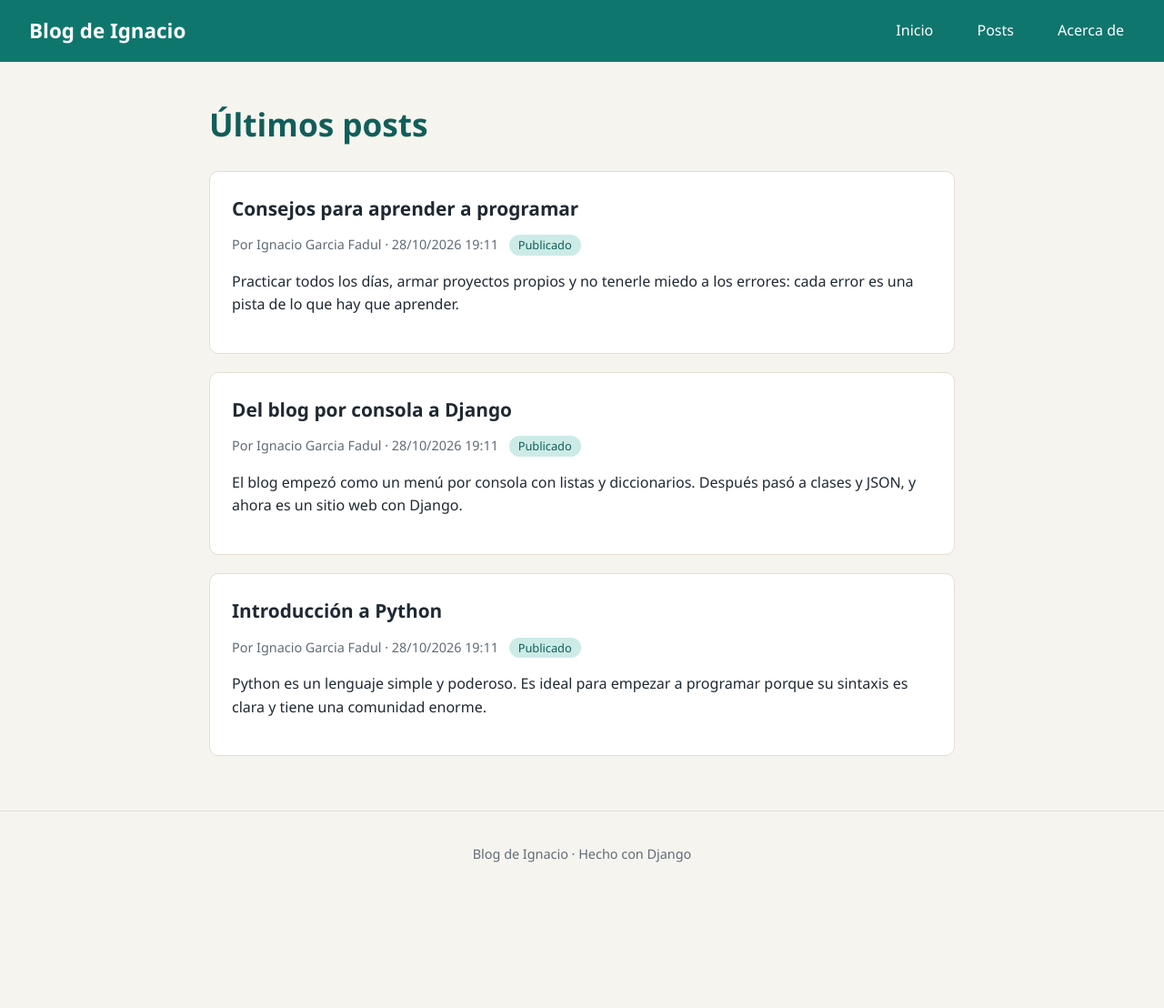
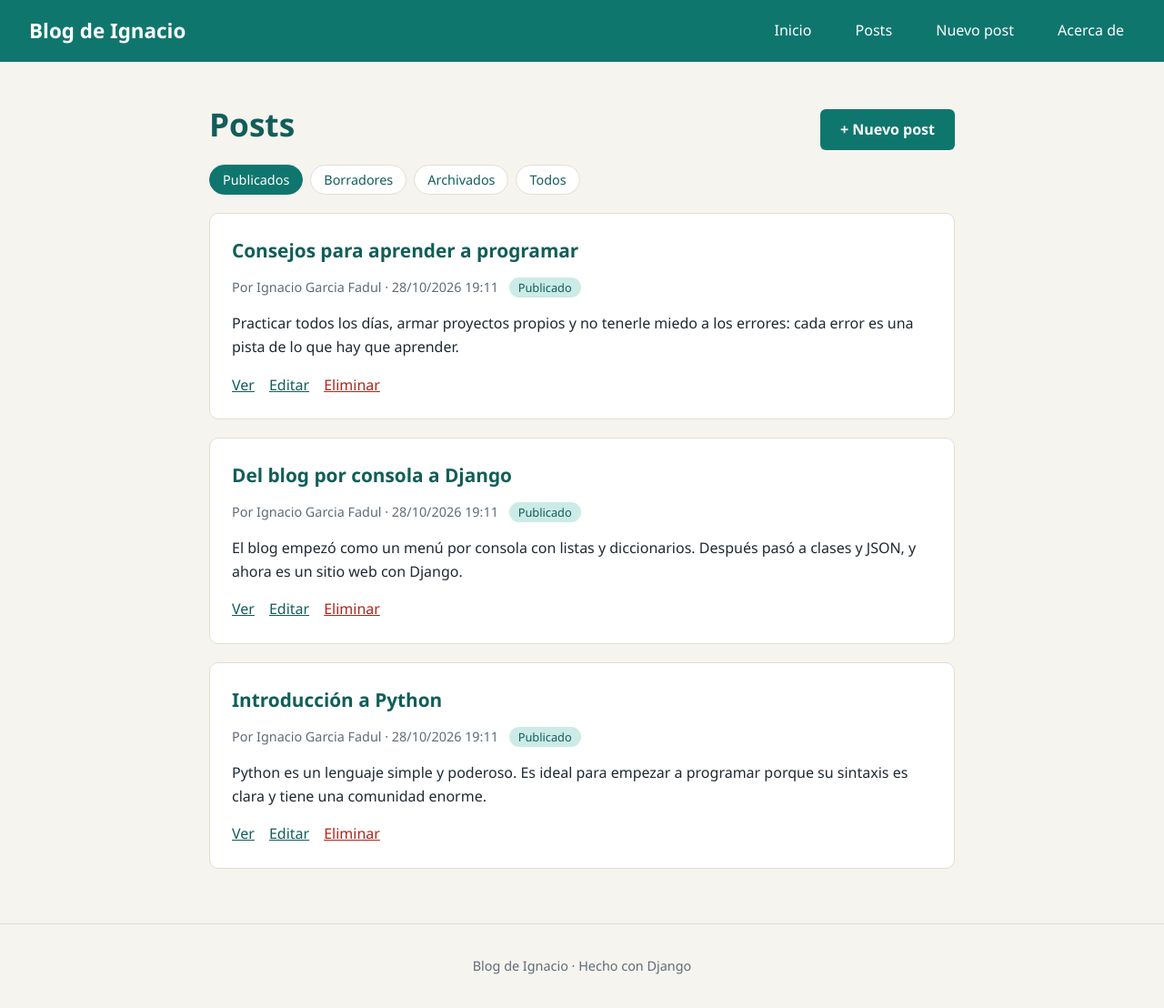
Before and after one commit to fadulnacho-crypto/blog_django, a Django app: page /posts/ in a window 1280 px wide. Shown: the whole page at 91% size. Before the commit the page ends 948 px from the top, so only its background shows below. Run offline with Django 5.2, Linux system fonts and the light colour scheme; data comes from the database, SQL or seed files in the repository.

Commit message:
CRUD de posts con imágenes (ModelForm, media y Pillow)
Co-Authored-By: Claude Opus 5.5 <noreply@anthropic.com>
Claude-Session: https://claude.ai/code/session_01GRuutZKwaLzFgxz9eNmDqW

```diff
--- a/blog_project/settings.py
+++ b/blog_project/settings.py
@@ -118,6 +118,10 @@ USE_TZ = True
 
 STATIC_URL = "static/"
 
+# Archivos subidos por los usuarios (imagenes de los posts)
+MEDIA_URL = "/media/"
+MEDIA_ROOT = BASE_DIR / "media"
+
 
 # Email
 # https://docs.djangoproject.com/en/6.1/topics/email/#topic-email-configuration
--- a/blog_project/urls.py
+++ b/blog_project/urls.py
@@ -1,5 +1,7 @@
 """Rutas principales del proyecto blog_project."""
 
+from django.conf import settings
+from django.conf.urls.static import static
 from django.contrib import admin
 from django.urls import include, path
 
@@ -8,3 +10,7 @@ urlpatterns = [
     # Las rutas del blog estan organizadas en posts/urls.py
     path("", include("posts.urls")),
 ]
+
+# Servir las imagenes subidas (MEDIA) durante el desarrollo
+if settings.DEBUG:
+    urlpatterns += static(settings.MEDIA_URL, document_root=settings.MEDIA_ROOT)
--- a/posts/models.py
+++ b/posts/models.py
@@ -18,6 +18,7 @@ class Post(models.Model):
         choices=Estado.choices,
         default=Estado.BORRADOR,
     )
+    imagen = models.ImageField(upload_to="posts/", null=True, blank=True)
 
     class Meta:
         ordering = ["-fecha_creacion"]
--- a/posts/static/posts/css/estilos.css
+++ b/posts/static/posts/css/estilos.css
@@ -164,3 +164,153 @@ h3 {
     padding: 1px 10px;
     border-radius: 999px;
 }
+
+/* CRUD e imagenes (Preentrega 10) */
+a {
+    color: var(--acento-oscuro);
+}
+
+h2 a,
+h3 a {
+    text-decoration: none;
+}
+
+.titulo-con-accion {
+    display: flex;
+    justify-content: space-between;
+    align-items: center;
+    flex-wrap: wrap;
+    gap: 12px;
+    margin-bottom: 16px;
+}
+
+.titulo-con-accion h1 {
+    margin: 0;
+}
+
+.filtros {
+    display: flex;
+    flex-wrap: wrap;
+    gap: 8px;
+    margin-bottom: 20px;
+}
+
+.filtros a {
+    padding: 4px 14px;
+    border: 1px solid var(--borde);
+    border-radius: 999px;
+    background-color: var(--blanco);
+    text-decoration: none;
+    font-size: 0.9rem;
+}
+
+.filtros a.activo {
+    background-color: var(--acento);
+    border-color: var(--acento);
+    color: var(--blanco);
+}
+
+.tarjeta-post {
+    display: flex;
+    gap: 20px;
+    align-items: flex-start;
+}
+
+.miniatura {
+    width: 160px;
+    height: 120px;
+    object-fit: cover;
+    border-radius: 8px;
+    flex-shrink: 0;
+    display: block;
+    margin-bottom: 12px;
+}
+
+.imagen-post {
+    width: 100%;
+    max-height: 420px;
+    object-fit: cover;
+    border-radius: 8px;
+    margin: 12px 0 20px;
+}
+
+.sin-imagen {
+    color: var(--suave);
+    font-style: italic;
+}
+
+.acciones {
+    display: flex;
+    flex-wrap: wrap;
+    align-items: center;
+    gap: 16px;
+    margin-bottom: 0;
+}
+
+.peligro {
+    color: #b42318;
+}
+
+button.boton {
+    border: none;
+    font-size: 1rem;
+    cursor: pointer;
+    margin-top: 0;
+}
+
+.boton-peligro {
+    background-color: #b42318;
+}
+
+.boton-peligro:hover {
+    background-color: #8f1c13;
+}
+
+.mensaje {
+    background-color: #ccebe7;
+    color: var(--acento-oscuro);
+    padding: 12px 16px;
+    border-radius: 8px;
+}
+
+/* Formulario */
+.campo {
+    margin-bottom: 16px;
+}
+
+.campo .etiqueta {
+    display: block;
+    font-weight: 600;
+    margin-bottom: 6px;
+}
+
+.campo input[type="text"],
+.campo textarea,
+.campo select {
+    width: 100%;
+    padding: 10px;
+    border: 1px solid var(--borde);
+    border-radius: 6px;
+    font: inherit;
+}
+
+.error {
+    color: #b42318;
+    font-size: 0.9rem;
+    margin: 4px 0 0;
+}
+
+@media (max-width: 600px) {
+    .tarjeta-post {
+        flex-direction: column;
+    }
+
+    .miniatura {
+        width: 100%;
+        height: 180px;
+    }
+}
+
+.campo input[type="checkbox"] {
+    margin: 0 4px 0 8px;
+}
--- a/posts/templates/posts/base.html
+++ b/posts/templates/posts/base.html
@@ -13,11 +13,18 @@
         <nav class="menu">
             <a href="{% url 'posts:inicio' %}">Inicio</a>
             <a href="{% url 'posts:lista_posts' %}">Posts</a>
+            <a href="{% url 'posts:crear_post' %}">Nuevo post</a>
             <a href="{% url 'posts:acerca' %}">Acerca de</a>
         </nav>
     </header>
 
     <main class="contenido">
+        {% if messages %}
+            {% for message in messages %}
+            <p class="mensaje">{{ message }}</p>
+            {% endfor %}
+        {% endif %}
+
         {% block content %}
         {% endblock %}
     </main>
--- a/posts/templates/posts/inicio.html
+++ b/posts/templates/posts/inicio.html
@@ -21,7 +21,8 @@
 <h2>Publicaciones recientes</h2>
 {% for post in posts %}
 <article class="tarjeta">
-    <h3>{{ post.titulo }}</h3>
+    {% if post.imagen %}<img class="miniatura" src="{{ post.imagen.url }}" alt="{{ post.titulo }}">{% endif %}
+    <h3><a href="{% url 'posts:detalle_post' post.pk %}">{{ post.titulo }}</a></h3>
     <p class="meta">Por {{ post.autor }} &middot; {{ post.fecha_creacion|date:"d/m/Y" }}</p>
     <p>{{ post.contenido|truncatewords:30 }}</p>
 </article>
--- a/posts/templates/posts/lista_posts.html
+++ b/posts/templates/posts/lista_posts.html
@@ -3,20 +3,41 @@
 {% block title %}Posts | Blog de Ignacio{% endblock %}
 
 {% block content %}
-<h1>Últimos posts</h1>
+<div class="titulo-con-accion">
+    <h1>Posts</h1>
+    <a class="boton" href="{% url 'posts:crear_post' %}">+ Nuevo post</a>
+</div>
+
+<nav class="filtros">
+    {% for valor, texto in filtros.items %}
+    <a href="?estado={{ valor }}" class="{% if valor == estado_actual %}activo{% endif %}">{{ texto }}</a>
+    {% endfor %}
+</nav>
 
 <div class="lista-posts">
     {% for post in posts %}
-    <article class="tarjeta">
-        <h2>{{ post.titulo }}</h2>
-        <p class="meta">
-            Por {{ post.autor }} &middot; {{ post.fecha_creacion|date:"d/m/Y H:i" }}
-            <span class="estado">{{ post.get_estado_display }}</span>
-        </p>
-        <p>{{ post.contenido|linebreaksbr }}</p>
+    <article class="tarjeta tarjeta-post">
+        {% if post.imagen %}
+        <a href="{% url 'posts:detalle_post' post.pk %}">
+            <img class="miniatura" src="{{ post.imagen.url }}" alt="{{ post.titulo }}">
+        </a>
+        {% endif %}
+        <div>
+            <h2><a href="{% url 'posts:detalle_post' post.pk %}">{{ post.titulo }}</a></h2>
+            <p class="meta">
+                Por {{ post.autor }} &middot; {{ post.fecha_creacion|date:"d/m/Y H:i" }}
+                <span class="estado">{{ post.get_estado_display }}</span>
+            </p>
+            <p>{{ post.contenido|truncatewords:30 }}</p>
+            <p class="acciones">
+                <a href="{% url 'posts:detalle_post' post.pk %}">Ver</a>
+                <a href="{% url 'posts:editar_post' post.pk %}">Editar</a>
+                <a class="peligro" href="{% url 'posts:eliminar_post' post.pk %}">Eliminar</a>
+            </p>
+        </div>
     </article>
     {% empty %}
-    <p class="tarjeta">Todavía no hay posts publicados. Cargalos desde el panel <a href="/admin/">/admin/</a>.</p>
+    <p class="tarjeta">No hay posts en esta sección. <a href="{% url 'posts:crear_post' %}">Crear uno</a>.</p>
     {% endfor %}
 </div>
 {% endblock %}
--- a/posts/urls.py
+++ b/posts/urls.py
@@ -8,6 +8,11 @@ app_name = "posts"
 
 urlpatterns = [
     path("", views.inicio, name="inicio"),
+    path("acerca/", views.acerca, name="acerca"),
+    # CRUD de posts
     path("posts/", views.lista_posts, name="lista_posts"),
-    path("acerca/", views.acerca, name="acerca"),
+    path("posts/crear/", views.crear_post, name="crear_post"),
+    path("posts/<int:pk>/", views.detalle_post, name="detalle_post"),
+    path("posts/<int:pk>/editar/", views.editar_post, name="editar_post"),
+    path("posts/<int:pk>/eliminar/", views.eliminar_post, name="eliminar_post"),
 ]
--- a/posts/views.py
+++ b/posts/views.py
@@ -1,28 +1,93 @@
-"""Views basadas en funciones de la app posts."""
+"""Views basadas en funciones de la app posts (incluye el CRUD de Post)."""
 
-from django.shortcuts import render
+from django.contrib import messages
+from django.shortcuts import get_object_or_404, redirect, render
 
+from .forms import PostForm
 from .models import Post
+
+# Filtros disponibles en el listado: valor de ?estado= -> texto del boton
+FILTROS_ESTADO = {
+    "publicado": "Publicados",
+    "borrador": "Borradores",
+    "archivado": "Archivados",
+    "todos": "Todos",
+}
 
 
 def inicio(request):
     """Pagina de inicio: muestra los ultimos 3 posts publicados."""
     ultimos_posts = Post.objects.filter(estado="publicado").order_by("-fecha_creacion")[:3]
-    context = {
-        "posts": ultimos_posts,
-    }
-    return render(request, "posts/inicio.html", context)
-
-
-def lista_posts(request):
-    """Listado de todos los posts publicados, consultados con el ORM."""
-    posts = Post.objects.filter(estado="publicado").order_by("-fecha_creacion")
-    context = {
-        "posts": posts,
-    }
-    return render(request, "posts/lista_posts.html", context)
+    return render(request, "posts/inicio.html", {"posts": ultimos_posts})
 
 
 def acerca(request):
     """Pagina 'Acerca de' con informacion del autor y del sitio."""
     return render(request, "posts/acerca.html")
+
+
+# ----- CRUD -----
+
+def lista_posts(request):
+    """READ (listado): por defecto muestra los publicados; ?estado= cambia el filtro."""
+    estado = request.GET.get("estado", "publicado")
+    if estado not in FILTROS_ESTADO:
+        estado = "publicado"
+
+    posts = Post.objects.all().order_by("-fecha_creacion")
+    if estado != "todos":
+        posts = posts.filter(estado=estado)
+
+    context = {
+        "posts": posts,
+        "estado_actual": estado,
+        "filtros": FILTROS_ESTADO,
+    }
+    return render(request, "posts/lista_posts.html", context)
+
+
+def detalle_post(request, pk):
+    """READ (detalle): muestra un post con su imagen, si tiene."""
+    post = get_object_or_404(Post, pk=pk)
+    return render(request, "posts/detalle_post.html", {"post": post})
+
+
+def crear_post(request):
+    """CREATE: muestra el formulario y guarda el nuevo post con su imagen."""
+    if request.method == "POST":
+        # request.FILES trae la imagen enviada por el formulario
+        form = PostForm(request.POST, request.FILES)
+        if form.is_valid():
+            post = form.save()
+            messages.success(request, "El post se creó correctamente.")
+            return redirect("posts:detalle_post", pk=post.pk)
+    else:
+        form = PostForm()
+    return render(request, "posts/post_form.html", {"form": form, "accion": "Crear"})
+
+
+def editar_post(request, pk):
+    """UPDATE: edita un post existente y permite cambiar o quitar la imagen."""
+    post = get_object_or_404(Post, pk=pk)
+    if request.method == "POST":
+        form = PostForm(request.POST, request.FILES, instance=post)
+        if form.is_valid():
+            form.save()
+            messages.success(request, "El post se actualizó correctamente.")
+            return redirect("posts:detalle_post", pk=post.pk)
+    else:
+        form = PostForm(instance=post)
+    return render(request, "posts/post_form.html", {"form": form, "accion": "Editar", "post": post})
+
+
+def eliminar_post(request, pk):
+    """DELETE: pide confirmacion (GET) y elimina el post (POST)."""
+    post = get_object_or_404(Post, pk=pk)
+    if request.method == "POST":
+        titulo = post.titulo
+        if post.imagen:
+            post.imagen.delete(save=False)  # borra tambien el archivo de la imagen
+        post.delete()
+        messages.success(request, f'El post "{titulo}" se eliminó.')
+        return redirect("posts:lista_posts")
+    return render(request, "posts/post_confirm_delete.html", {"post": post})
--- a/requirements.txt
+++ b/requirements.txt
@@ -1,3 +1,4 @@
 asgiref==3.13.0
 Django==6.1.2
+pillow==13.0.0
 sqlparse==0.6.0
```
Also changed, not shown: posts/forms.py (added, +25 -0 lines), posts/templates/posts/detalle_post.html (added, +27 -0 lines), posts/templates/posts/post_confirm_delete.html (added, +21 -0 lines), posts/templates/posts/post_form.html (added, +37 -0 lines), README.md, posts/migrations/0003_post_imagen.py (added), 2 other files.
